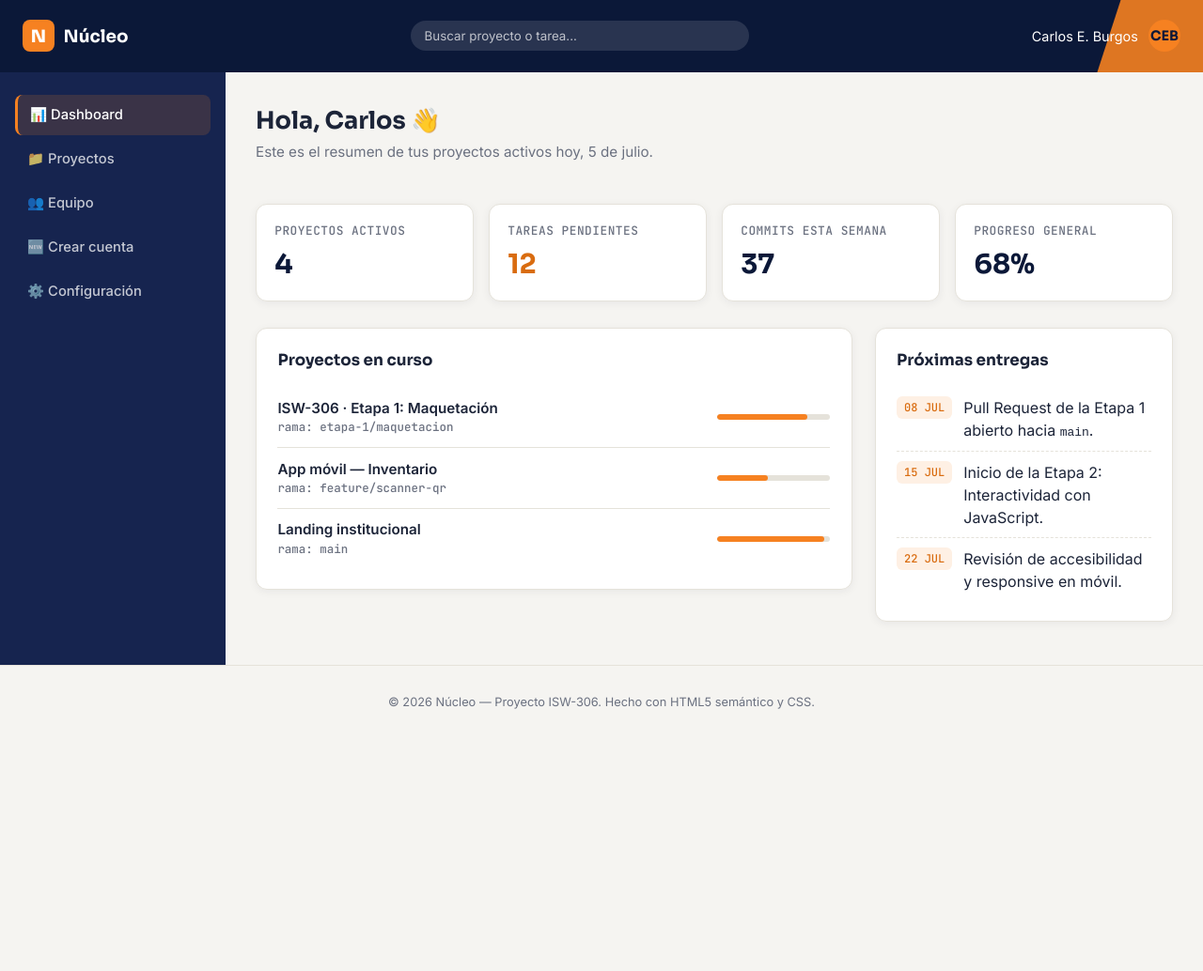
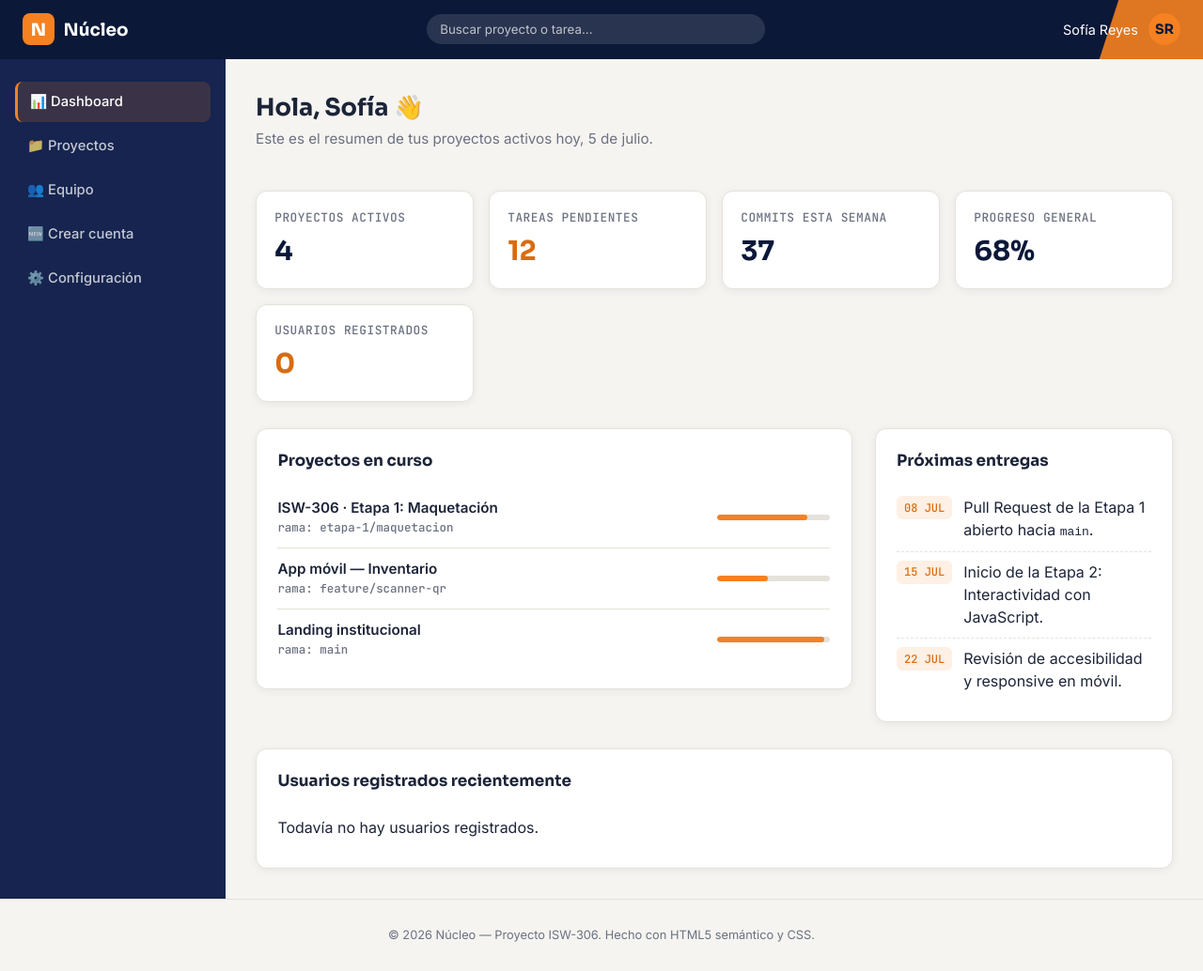
Before and after one commit to yotyke/isw306-proyecto, a plain HTML site: page index.html in a window 1280 px wide. Shown: the whole page at 94% size. Before the commit the page ends 800 px from the top, so only its background shows below. Drawn offline with Linux system fonts and the light colour scheme.

Commit message:
feat: mostrar usuarios registrados en el dashboard

```diff
--- a/index.html
+++ b/index.html
@@ -21,8 +21,8 @@
       </div>
 
       <div class="header-user">
-        <span>Carlos E. Burgos</span>
-        <div class="avatar">CEB</div>
+        <span>Sofía Reyes</span>
+        <div class="avatar">SR</div>
       </div>
     </header>
 
@@ -38,7 +38,7 @@
 
     <main class="app-main">
       <div>
-        <h1 class="page-title">Hola, Carlos 👋</h1>
+        <h1 class="page-title">Hola, Sofía 👋</h1>
         <p class="page-subtitle">Este es el resumen de tus proyectos activos hoy, 5 de julio.</p>
       </div>
 
@@ -58,6 +58,10 @@
         <div class="stat-card">
           <div class="label">Progreso general</div>
           <div class="value">68%</div>
+        </div>
+        <div class="stat-card">
+          <div class="label">Usuarios registrados</div>
+          <div class="value accent" id="contador-usuarios">0</div>
         </div>
       </section>
 
@@ -116,6 +120,13 @@
         </aside>
 
       </div>
+
+      <section class="panel" aria-label="Usuarios registrados">
+        <h2>Usuarios registrados recientemente</h2>
+        <ul class="deadline-list" id="lista-usuarios">
+          <li class="deadline-item">Todavía no hay usuarios registrados.</li>
+        </ul>
+      </section>
     </main>
 
     <footer class="app-footer">
@@ -124,5 +135,6 @@
 
   </div>
 
+  <script src="js/dashboard.js"></script>
 </body>
 </html>
--- /dev/null
+++ b/js/dashboard.js
@@ -0,0 +1,36 @@
+// =========================================================
+// Núcleo — Dashboard
+// Lee los usuarios guardados en LocalStorage (por registro.js)
+// y los muestra dinámicamente en el panel principal.
+// =========================================================
+
+const contadorUsuarios = document.getElementById("contador-usuarios");
+const listaUsuarios = document.getElementById("lista-usuarios");
+
+function cargarUsuarios() {
+  const usuarios = JSON.parse(localStorage.getItem("usuarios")) || [];
+
+  contadorUsuarios.textContent = usuarios.length;
+
+  if (usuarios.length === 0) {
+    listaUsuarios.innerHTML =
+      '<li class="deadline-item">Todavía no hay usuarios registrados.</li>';
+    return;
+  }
+
+  // Construimos la lista con los últimos 5 usuarios (los más recientes primero)
+  const ultimos = usuarios.slice(-5).reverse();
+
+  listaUsuarios.innerHTML = ultimos
+    .map(
+      (usuario) => `
+        <li class="deadline-item">
+          <span class="deadline-date">${usuario.fechaRegistro}</span>
+          <span>${usuario.nombre} — ${usuario.correo}</span>
+        </li>
+      `
+    )
+    .join("");
+}
+
+document.addEventListener("DOMContentLoaded", cargarUsuarios);
```
